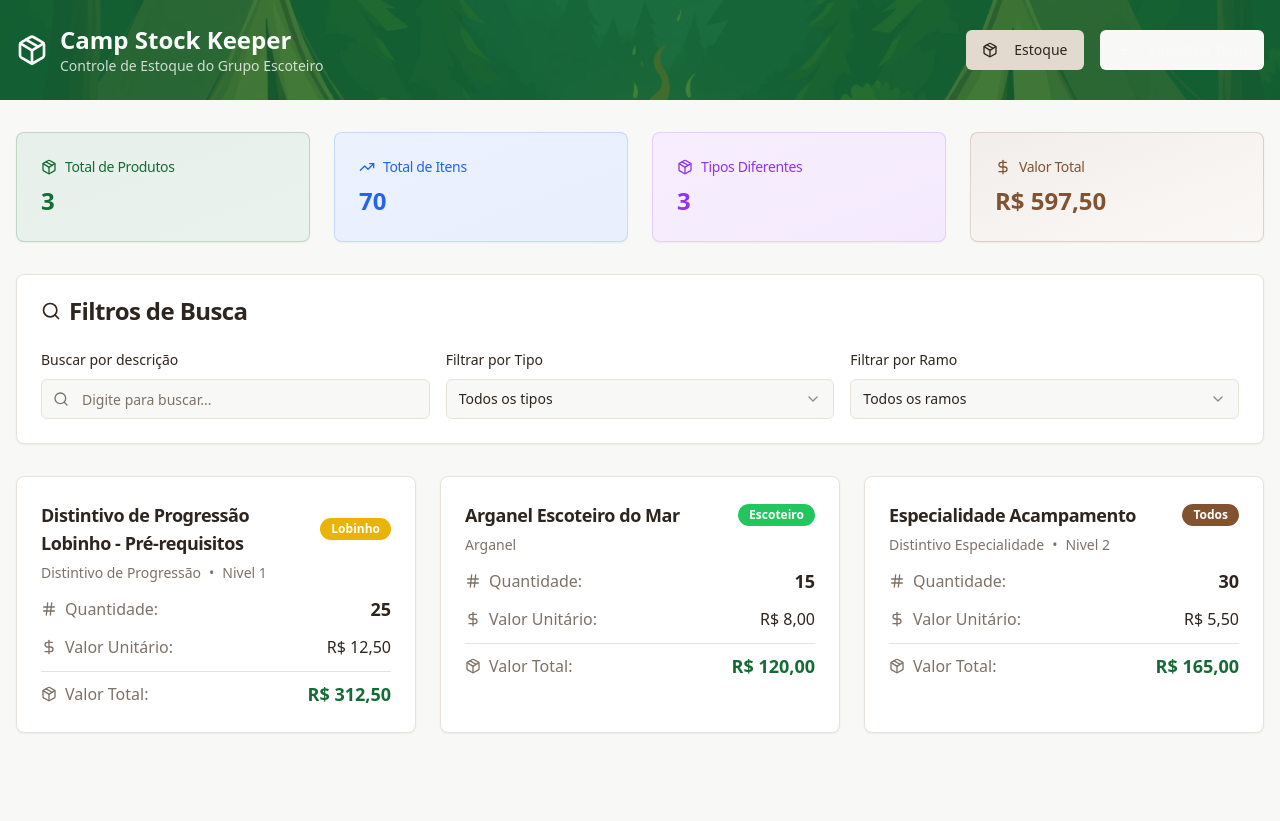
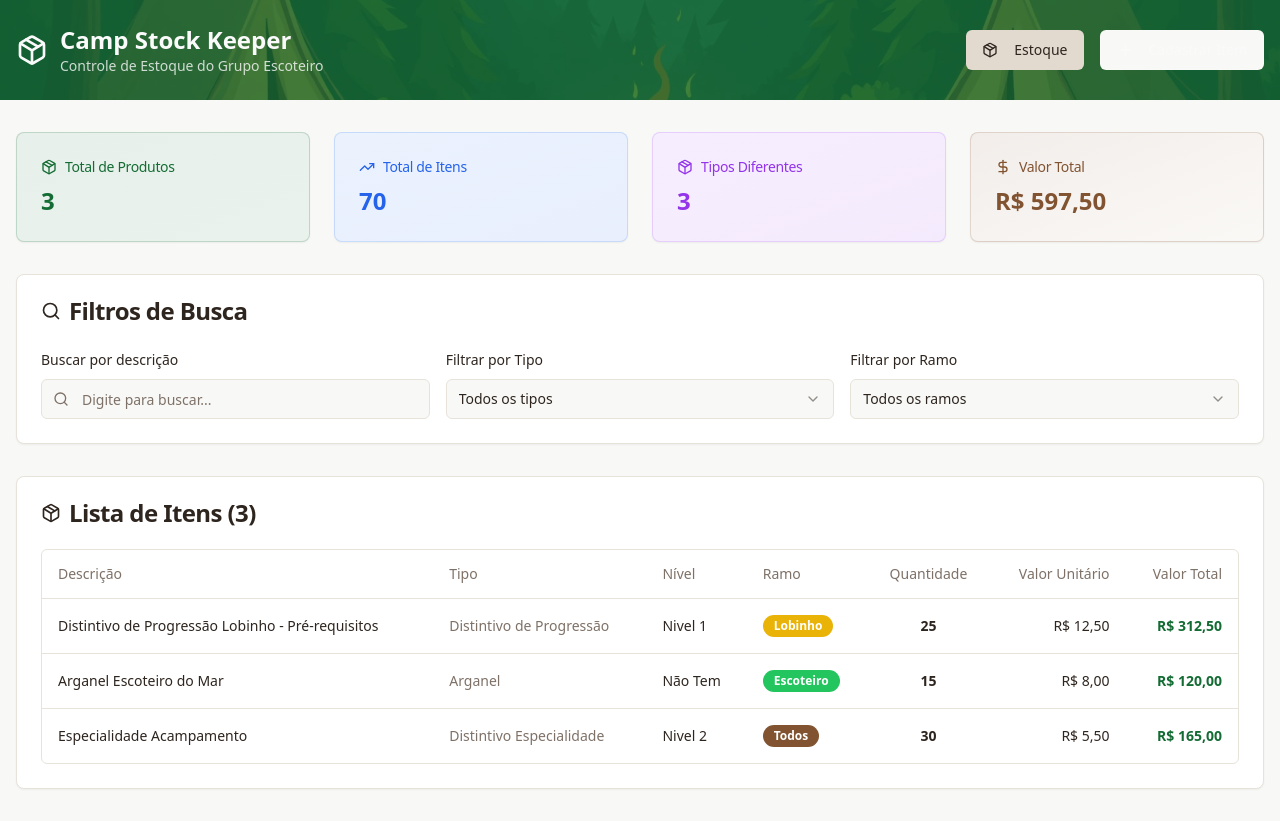
Before and after one commit to henriquemalikovski/camp-stock-keeper, a React (Vite) app: page / in a window 1280 px wide. Before the commit the page ends 800 px from the top, so only its background shows below. Built offline with nearby package versions, Linux system fonts and the light colour scheme.

Commit message:
Change view to list
Change the inventory view from cards to a list format.

```diff
--- a/src/components/inventory/InventoryCard.tsx
+++ /dev/null
@@ -1,82 +0,0 @@
-import { InventoryItem } from "@/types/inventory";
-import { Card, CardContent, CardHeader, CardTitle } from "@/components/ui/card";
-import { Badge } from "@/components/ui/badge";
-import { Package, Hash, DollarSign } from "lucide-react";
-
-interface InventoryCardProps {
-  item: InventoryItem;
-}
-
-const InventoryCard = ({ item }: InventoryCardProps) => {
-  const formatCurrency = (value: number) => {
-    return new Intl.NumberFormat('pt-BR', {
-      style: 'currency',
-      currency: 'BRL'
-    }).format(value);
-  };
-
-  const getRamoColor = (ramo: string) => {
-    const colors: Record<string, string> = {
-      'Lobinho': 'bg-yellow-500 text-white',
-      'Escoteiro': 'bg-green-500 text-white',
-      'Sênior': 'bg-red-500 text-white',
-      'Pioneiro': 'bg-blue-500 text-white',
-      'Jovens': 'bg-purple-500 text-white',
-      'Escotista': 'bg-gray-500 text-white',
-      'Todos': 'bg-scout-brown text-white'
-    };
-    return colors[ramo] || 'bg-gray-500 text-white';
-  };
-
-  return (
-    <Card className="hover:shadow-elegant transition-all duration-300 hover:-translate-y-1">
-      <CardHeader className="pb-3">
-        <div className="flex items-center justify-between">
-          <CardTitle className="text-lg text-foreground">{item.descricao}</CardTitle>
-          <Badge className={getRamoColor(item.ramo)}>
-            {item.ramo}
-          </Badge>
-        </div>
-        <div className="flex items-center gap-2 text-sm text-muted-foreground">
-          <span className="font-medium">{item.tipo}</span>
-          {item.nivel !== 'Não Tem' && (
-            <>
-              <span>•</span>
-              <span>{item.nivel}</span>
-            </>
-          )}
-        </div>
-      </CardHeader>
-
-      <CardContent className="space-y-3">
-        <div className="flex items-center justify-between">
-          <div className="flex items-center gap-2 text-muted-foreground">
-            <Hash className="w-4 h-4" />
-            <span>Quantidade:</span>
-          </div>
-          <span className="font-semibold text-lg">{item.quantidade}</span>
-        </div>
-
-        <div className="flex items-center justify-between">
-          <div className="flex items-center gap-2 text-muted-foreground">
-            <DollarSign className="w-4 h-4" />
-            <span>Valor Unitário:</span>
-          </div>
-          <span className="font-medium">{formatCurrency(item.valorUnitario)}</span>
-        </div>
-
-        <div className="flex items-center justify-between pt-2 border-t border-border">
-          <div className="flex items-center gap-2 text-muted-foreground">
-            <Package className="w-4 h-4" />
-            <span>Valor Total:</span>
-          </div>
-          <span className="font-bold text-lg text-scout-green">
-            {formatCurrency(item.valorTotal)}
-          </span>
-        </div>
-      </CardContent>
-    </Card>
-  );
-};
-
-export default InventoryCard;
--- a/src/pages/Inventory.tsx
+++ b/src/pages/Inventory.tsx
@@ -1,10 +1,11 @@
 import { useState, useMemo } from "react";
 import { InventoryItem, TIPOS, RAMOS } from "@/types/inventory";
 import Header from "@/components/layout/Header";
-import InventoryCard from "@/components/inventory/InventoryCard";
 import { Input } from "@/components/ui/input";
 import { Select, SelectContent, SelectItem, SelectTrigger, SelectValue } from "@/components/ui/select";
 import { Card, CardContent, CardHeader, CardTitle } from "@/components/ui/card";
+import { Table, TableBody, TableCell, TableHead, TableHeader, TableRow } from "@/components/ui/table";
+import { Badge } from "@/components/ui/badge";
 import { Search, TrendingUp, Package, DollarSign } from "lucide-react";
 
 // Dados de exemplo
@@ -70,6 +71,19 @@ const Inventory = () => {
       style: 'currency',
       currency: 'BRL'
     }).format(value);
+  };
+
+  const getRamoColor = (ramo: string) => {
+    const colors: Record<string, string> = {
+      'Lobinho': 'bg-yellow-500 text-white',
+      'Escoteiro': 'bg-green-500 text-white',
+      'Sênior': 'bg-red-500 text-white',
+      'Pioneiro': 'bg-blue-500 text-white',
+      'Jovens': 'bg-purple-500 text-white',
+      'Escotista': 'bg-gray-500 text-white',
+      'Todos': 'bg-scout-brown text-white'
+    };
+    return colors[ramo] || 'bg-gray-500 text-white';
   };
 
   return (
@@ -186,11 +200,62 @@ const Inventory = () => {
           </CardContent>
         </Card>
 
-        {/* Items Grid */}
-        <div className="grid grid-cols-1 md:grid-cols-2 lg:grid-cols-3 gap-6">
+        {/* Items Table */}
+        <Card>
+          <CardHeader>
+            <CardTitle className="flex items-center gap-2">
+              <Package className="w-5 h-5" />
+              Lista de Itens ({filteredItems.length})
+            </CardTitle>
+          </CardHeader>
+          <CardContent>
+            <div className="rounded-md border">
+              <Table>
+                <TableHeader>
+                  <TableRow>
+                    <TableHead>Descrição</TableHead>
+                    <TableHead>Tipo</TableHead>
+                    <TableHead>Nível</TableHead>
+                    <TableHead>Ramo</TableHead>
+                    <TableHead className="text-center">Quantidade</TableHead>
+                    <TableHead className="text-right">Valor Unitário</TableHead>
+                    <TableHead className="text-right">Valor Total</TableHead>
+                  </TableRow>
+                </TableHeader>
+                <TableBody>
                   {filteredItems.map(item => (
-            <InventoryCard key={item.id} item={item} />
+                    <TableRow key={item.id} className="hover:bg-muted/50">
+                      <TableCell className="font-medium">
+                        {item.descricao}
+                      </TableCell>
+                      <TableCell>
+                        <span className="text-sm text-muted-foreground">
+                          {item.tipo}
+                        </span>
+                      </TableCell>
+                      <TableCell>
+                        <span className="text-sm">
+                          {item.nivel}
+                        </span>
+                      </TableCell>
+                      <TableCell>
+                        <Badge className={getRamoColor(item.ramo)} variant="secondary">
+                          {item.ramo}
+                        </Badge>
+                      </TableCell>
+                      <TableCell className="text-center font-semibold">
+                        {item.quantidade}
+                      </TableCell>
+                      <TableCell className="text-right">
+                        {formatCurrency(item.valorUnitario)}
+                      </TableCell>
+                      <TableCell className="text-right font-bold text-scout-green">
+                        {formatCurrency(item.valorTotal)}
+                      </TableCell>
+                    </TableRow>
                   ))}
+                </TableBody>
+              </Table>
             </div>
 
             {filteredItems.length === 0 && (
@@ -204,6 +269,8 @@ const Inventory = () => {
                 </p>
               </div>
             )}
+          </CardContent>
+        </Card>
       </main>
     </div>
   );
```
Lines whose indentation alone changed are shown as unchanged.
